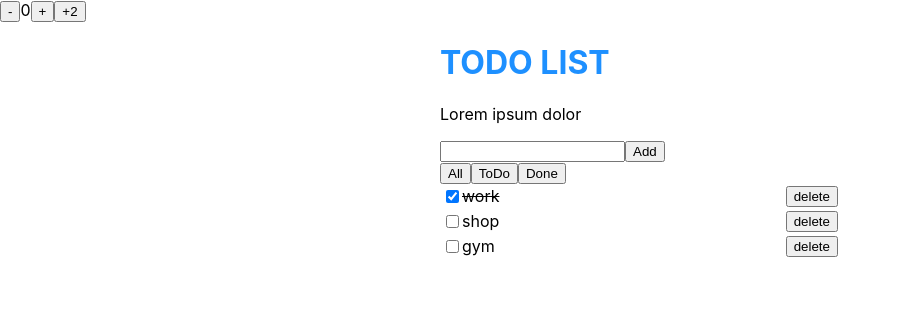
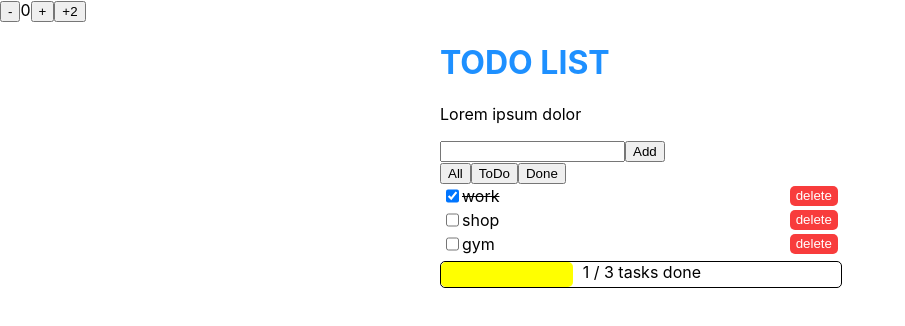
Before and after one commit to hxnmeister/react-app, a React (Create React App) app: page / in a window 1280 px wide. Shown: the top 326 px of the page, without its empty margins (0-905 px from the left). Built offline with nearby package versions, Linux system fonts and the light colour scheme.

Commit message:
Added Progress Bar for Tasks

```diff
--- /dev/null
+++ b/src/components/ToDo/ProgressToDo.jsx
@@ -0,0 +1,16 @@
+import React from 'react';
+
+const ProgressToDo = ( {tasksAmount, tasksDone} ) =>
+{
+    return (
+        <>
+            <div className='progressBar'>
+                <div className='progress' style={{width: `${Math.floor( (tasksDone / tasksAmount) * 100)}%`}}>
+                </div>
+                <span>{tasksDone} / {tasksAmount} tasks done</span>
+            </div>
+        </>
+    );
+}
+
+export default ProgressToDo;
--- a/src/components/ToDo/ToDo.css
+++ b/src/components/ToDo/ToDo.css
@@ -14,9 +14,37 @@
 }
 .task > button
 {
+    background-color: rgb(248, 60, 60);
+    color: white;
     margin-left: auto;
+    border: none;
 }
 .done
 {
     text-decoration: line-through;
 }
+.progressBar
+{
+    height: 25px;
+    width: 100%;
+
+    position: relative;
+    border: 1px ridge black;
+    margin-top: 5px;
+}
+.progress
+{
+    height: 100%;
+    width: 0;
+    background-color: yellow;
+}
+.progress, .progressBar, .task > button
+{
+    border-radius: 5px;
+}
+.progressBar > span
+{
+    position: absolute;
+    bottom: 5px;
+    right: 35%;
+}
--- a/src/components/ToDo/ToDoList.jsx
+++ b/src/components/ToDo/ToDoList.jsx
@@ -5,10 +5,13 @@ import ItemToDo from './ItemToDo';
 import toDoItems from './toDoItems';
 import './ToDo.css';
 import { nanoid } from 'nanoid';
+import ProgressToDo from './ProgressToDo';
 
 const ToDoList = () =>
 {
     const [tasks, setTasks] = useState(toDoItems);
+    const [tasksAmount, setTasksAmount] = useState(tasks.length);
+    const [tasksDone, setTasksDone] = useState(tasks.filter( item => item.done === true ).length)
 
     const addTask = (title) =>
     {
@@ -23,11 +26,14 @@ const ToDoList = () =>
         ]
 
         setTasks(newTasks);
-        console.log(newTasks);
+        updateTaskBar(newTasks);
     }
     const removeTask = (id) =>
     {
-        setTasks(tasks.filter( item => item.id !== id ));
+        const newTasks = tasks.filter( item => item.id !== id );
+
+        setTasks(newTasks);
+        updateTaskBar(newTasks);
     }
     const toggleDoneTask = (id) =>
     {
@@ -47,6 +53,13 @@ const ToDoList = () =>
             });
 
         setTasks(newTasks);
+        updateTaskBar(newTasks);
+    }
+
+    const updateTaskBar = (updatedTask) =>
+    {
+        setTasksAmount(updatedTask.length);
+        setTasksDone(updatedTask.filter( item => item.done === true ).length);
     }
 
     return (
@@ -60,6 +73,8 @@ const ToDoList = () =>
             <div>
                 {tasks.map((item) => <ItemToDo item={item} removeTask={removeTask} toggleDoneTask={toggleDoneTask} key={item.id}/>)}
             </div>
+
+            <ProgressToDo tasksAmount={tasksAmount} tasksDone={tasksDone}/>
         </div>
     );
 }
```
